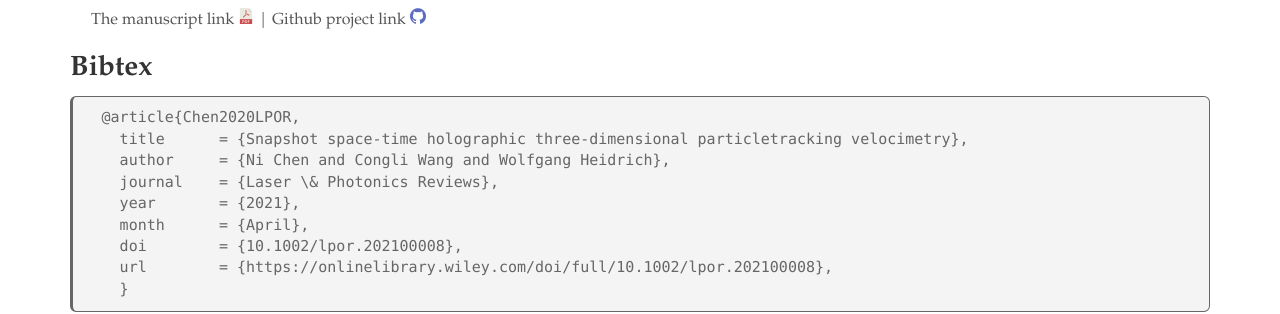
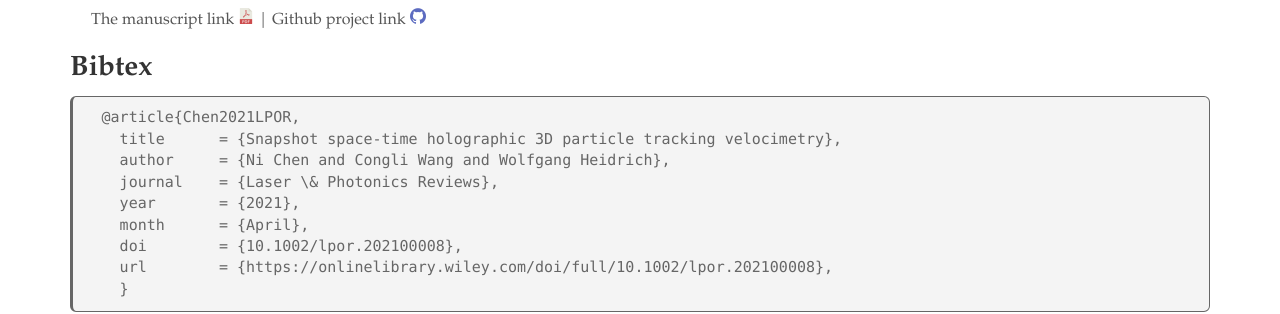
Before and after one commit to Ni-Chen/HoloFlow-PTV, a Jekyll site: the page built from docs/index.md, in a window 1280 px wide and 900 px high, scrolled down 1731 px. Shown: the part 527-841 px from the top of the window. Built offline with Jekyll 4.4.1, drawn with Linux system fonts in a browser that asks for light colours; comment, search, counter and statistics services are not loaded; some of the changed text lies outside the part shown.

Commit message:
fix small bugs of the project page

```diff
--- a/docs/index.md
+++ b/docs/index.md
@@ -4,7 +4,7 @@
 ---
 
 
-<h2 class="section-title"> Snapshot space-time holographic three-dimensional particletracking velocimetry  </h2>
+<h2 class="section-title"> Snapshot space-time holographic 3D particle tracking velocimetry  </h2>
 <h5 class="pubname"> Laser & Photonics Reviews, 2021 </h5>
 <nav class="text-center" style="width: 100%">
   <a href="https://ni-chen.github.io/" class="author">Ni Chen<sup>&dagger;</sup></a>
@@ -71,8 +71,8 @@
 <section class="container">
 <h5 class="section-title"> Bibtex </h5>
 <pre>
-  @article{Chen2020LPOR,
-    title      = {Snapshot space-time holographic three-dimensional particletracking velocimetry},
+  @article{Chen2021LPOR,
+    title      = {Snapshot space-time holographic 3D particle tracking velocimetry},
     author     = {Ni Chen and Congli Wang and Wolfgang Heidrich},
     journal    = {Laser \& Photonics Reviews},
     year       = {2021},
```
Also changed, not shown: 6 other files.
